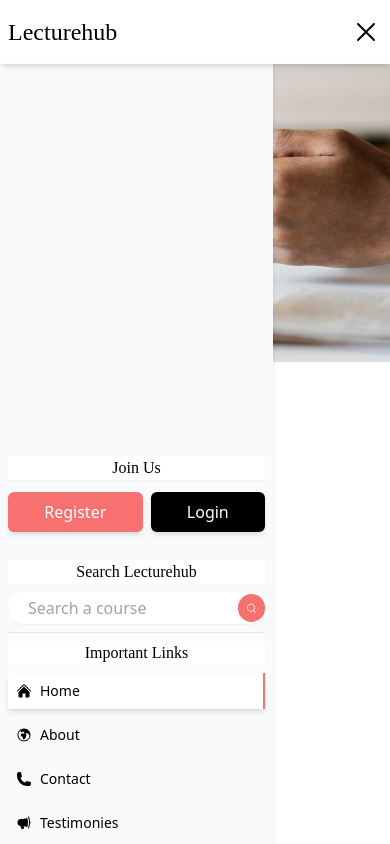
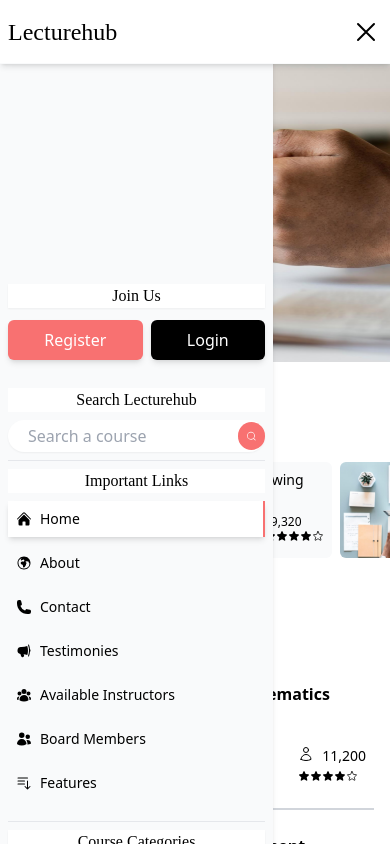
Before and after one commit to Alozie-Miracle/lecturehub-test, a React (Create React App) app: page / in a window 390 px wide. Both pictures are taken after a click on the icon 366 px from the left and 31 px from the top of the page. Shown: the top 844 px of the page. Built offline with nearby package versions, Linux system fonts and the light colour scheme.

Commit message:
top banner fix

```diff
--- a/src/components/Sidebar.jsx
+++ b/src/components/Sidebar.jsx
@@ -11,7 +11,7 @@
   const activeStyle = 'text-sm my-2 bg-white w-full shadow-md shodow-sm border-r-2 border-solid border-red-400 p-2 flex items-center'
 
   return (
-    <div className='sm:hidden absolute z-40 top-8 sm:top-16 flex flex-col justify-around bg-gray-50 w-[70%] shadow-md px-2 pt-80 h-screen overflow-y-scroll'>
+    <div className='sm:hidden absolute z-40 top-0 sm:top-16 flex flex-col justify-around bg-gray-50 w-[70%] shadow-md pt-[180px] px-2 h-screen overflow-y-scroll'>
 
       <div className={`${user ? 'mt-52' : 'mt-24'}`}>
         {user ? (
--- a/src/components/TopBanner/TopBanner.jsx
+++ b/src/components/TopBanner/TopBanner.jsx
@@ -2,8 +2,8 @@
 
 const TopBanner = () => {
   return (
-    <div className='relative top-6 sm:top-0 w-full h-screen'>
-      <img className='h-[40vh] sm:h-[100%] object-cover w-[100%]' src="\images\bg-img-1.jpg" alt="Banner" />
+    <div className='relative top-6 sm:top-0'>
+      <img className='h-[40vh] sm:h-screen object-cover w-full' src="\images\bg-img-1.jpg" alt="Banner" />
       <div className='hidden sm:block absolute z-30 md:top-96 top-32 shadow-md sm:top-[40%] p-4 mx-5 xl:mx-20'>
         <h1 className='text-3xl sm:text-7xl 2xl:text-[150px] font-bold  text-white' style={{fontFamily:  'cursive', letterSpacing: '5px'}}>Lecture-Hub</h1>
         <p className='text-sm sm:text-xl lg:text-3xl text-white mt-2 sm:mt-7'>We connect people through impaction as a global destination for online learning platform. <br /> Whether you want to learn or to share what you know, you have come to the right place.
```
